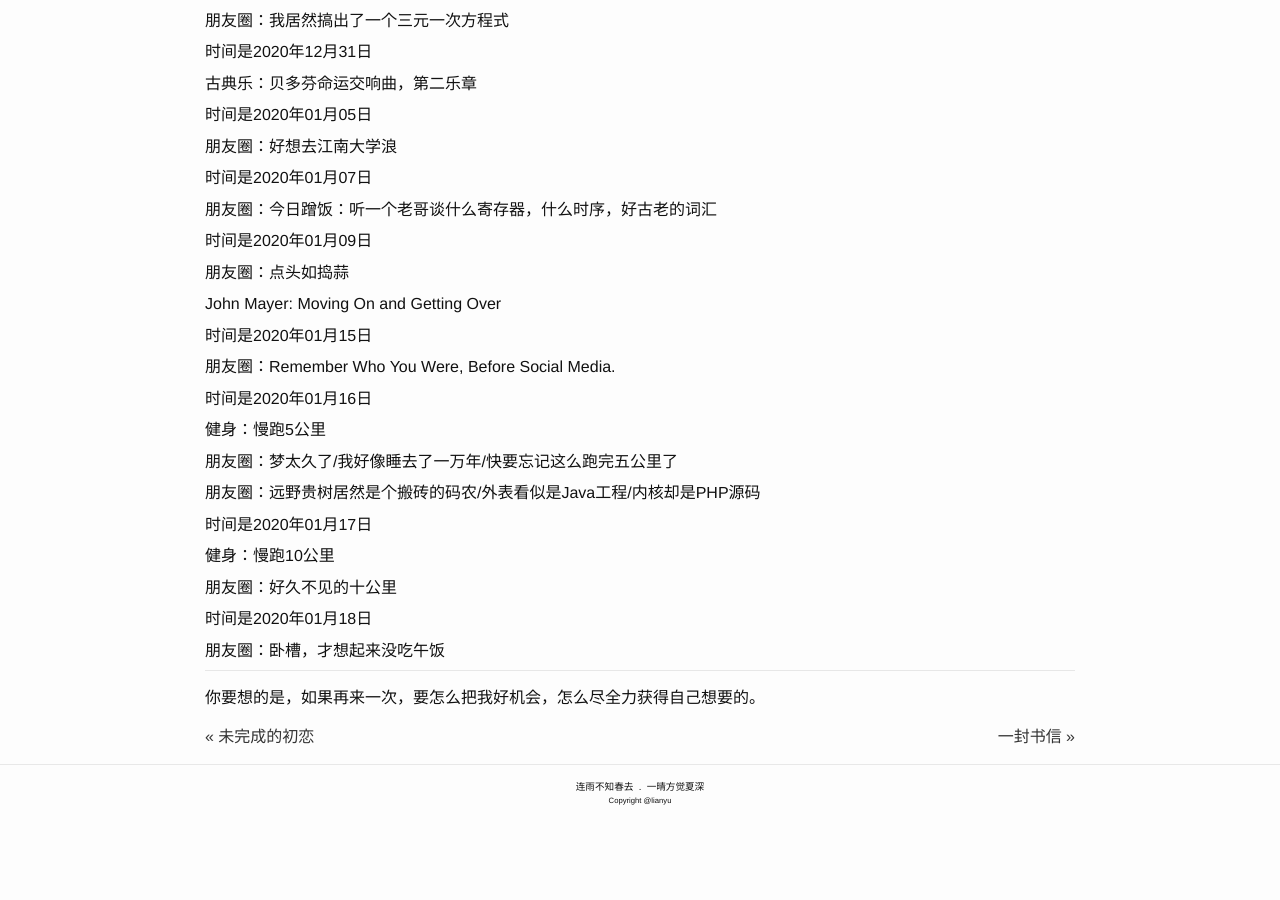
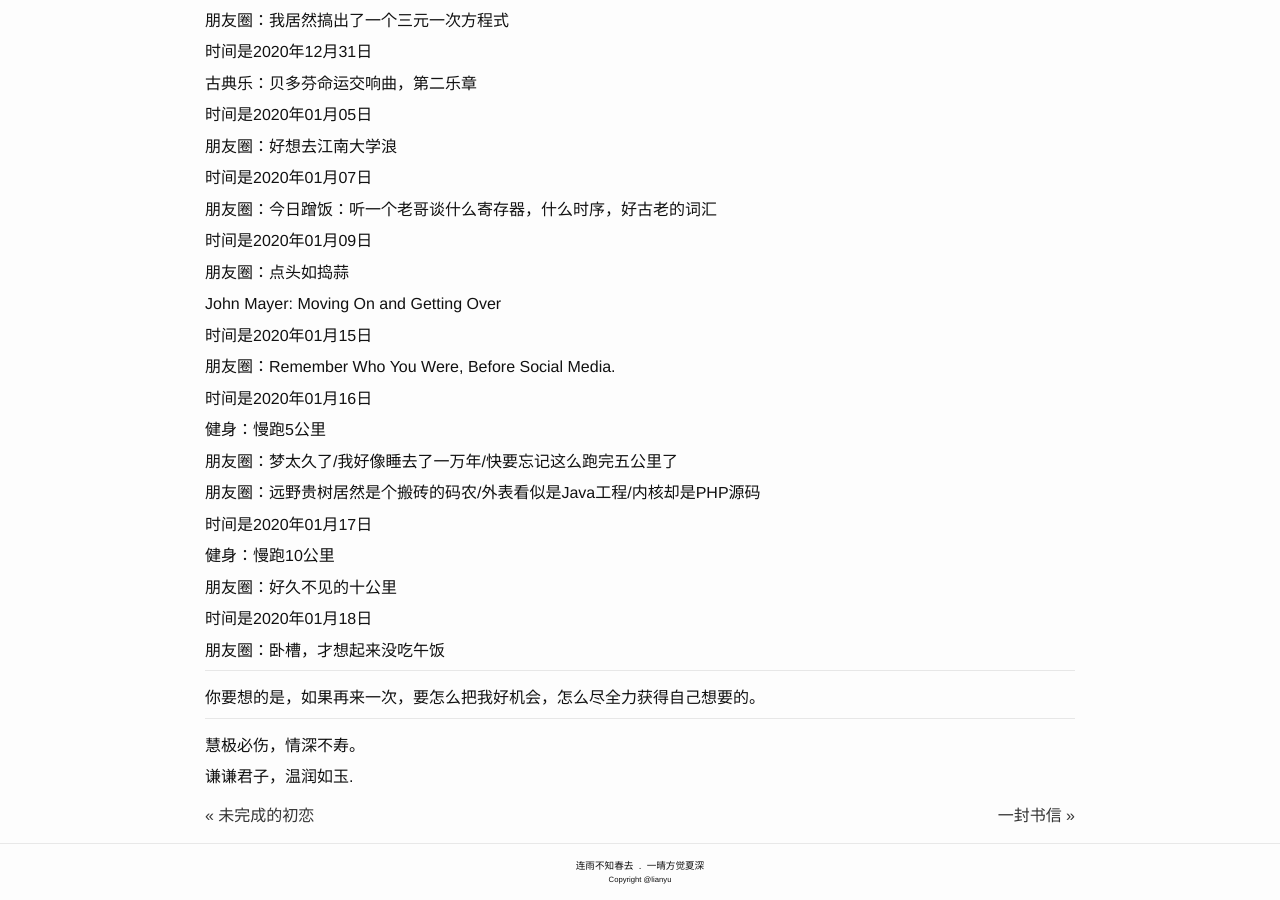
Before and after one commit to lianyu1115/lianyu, a Jekyll site: the page built from _journals/2021-01-19-从八月到一月.md, in a window 1280 px wide and 900 px high, scrolled down 2274 px. Built offline with Jekyll 4.4.1, drawn with Linux system fonts in a browser that asks for light colours; before the commit the page ends 3095 px from its top, so only the background shows below that.

Commit message:
Update 2021-01-19-从八月到一月.md

```diff
--- a/_journals/2021-01-19-从八月到一月.md
+++ b/_journals/2021-01-19-从八月到一月.md
@@ -185,3 +185,9 @@ John Mayer: Moving On and Getting Over
 - - -
 
 你要想的是，如果再来一次，要怎么把我好机会，怎么尽全力获得自己想要的。
+
+- - -
+
+慧极必伤，情深不寿。
+
+谦谦君子，温润如玉.
```
